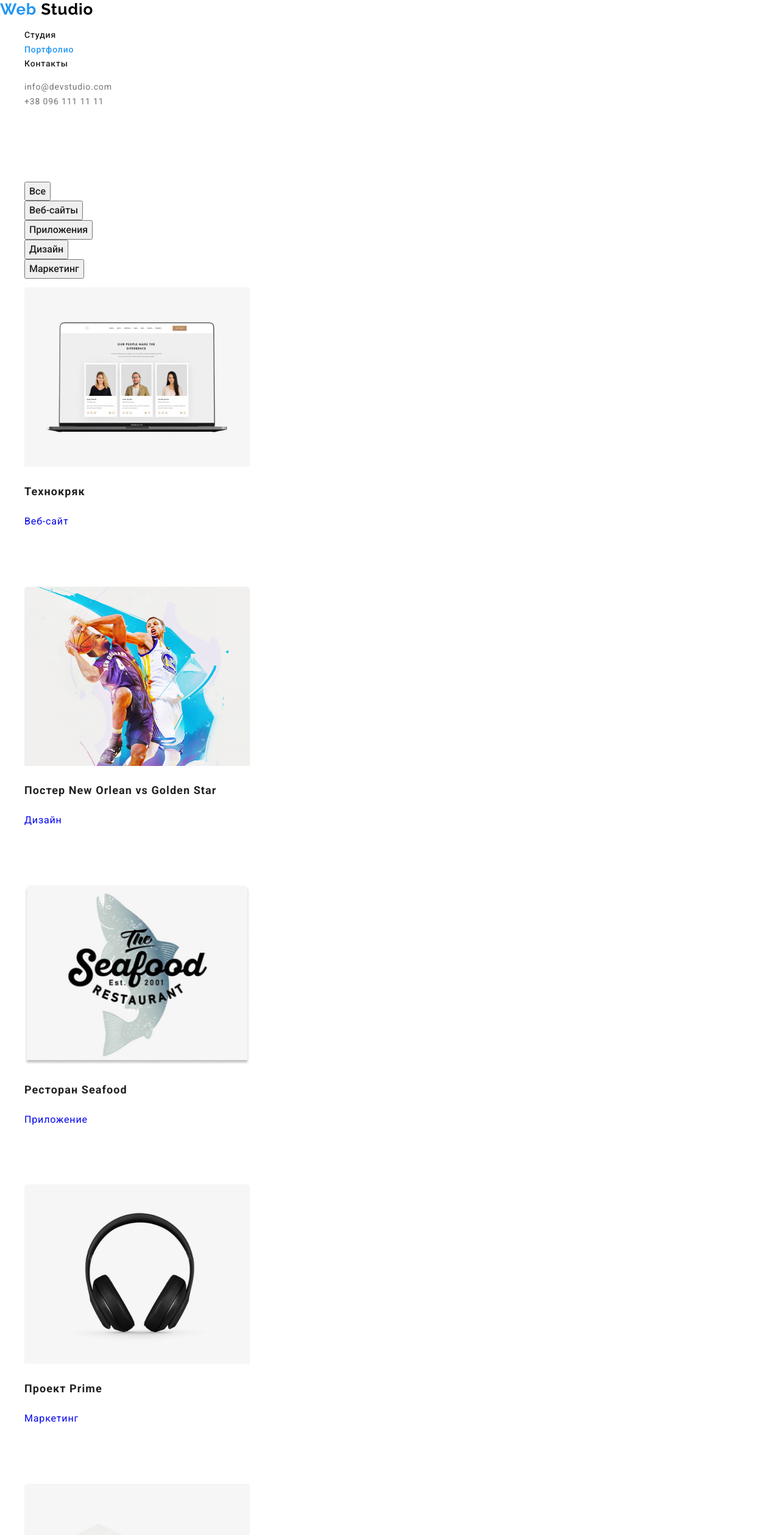
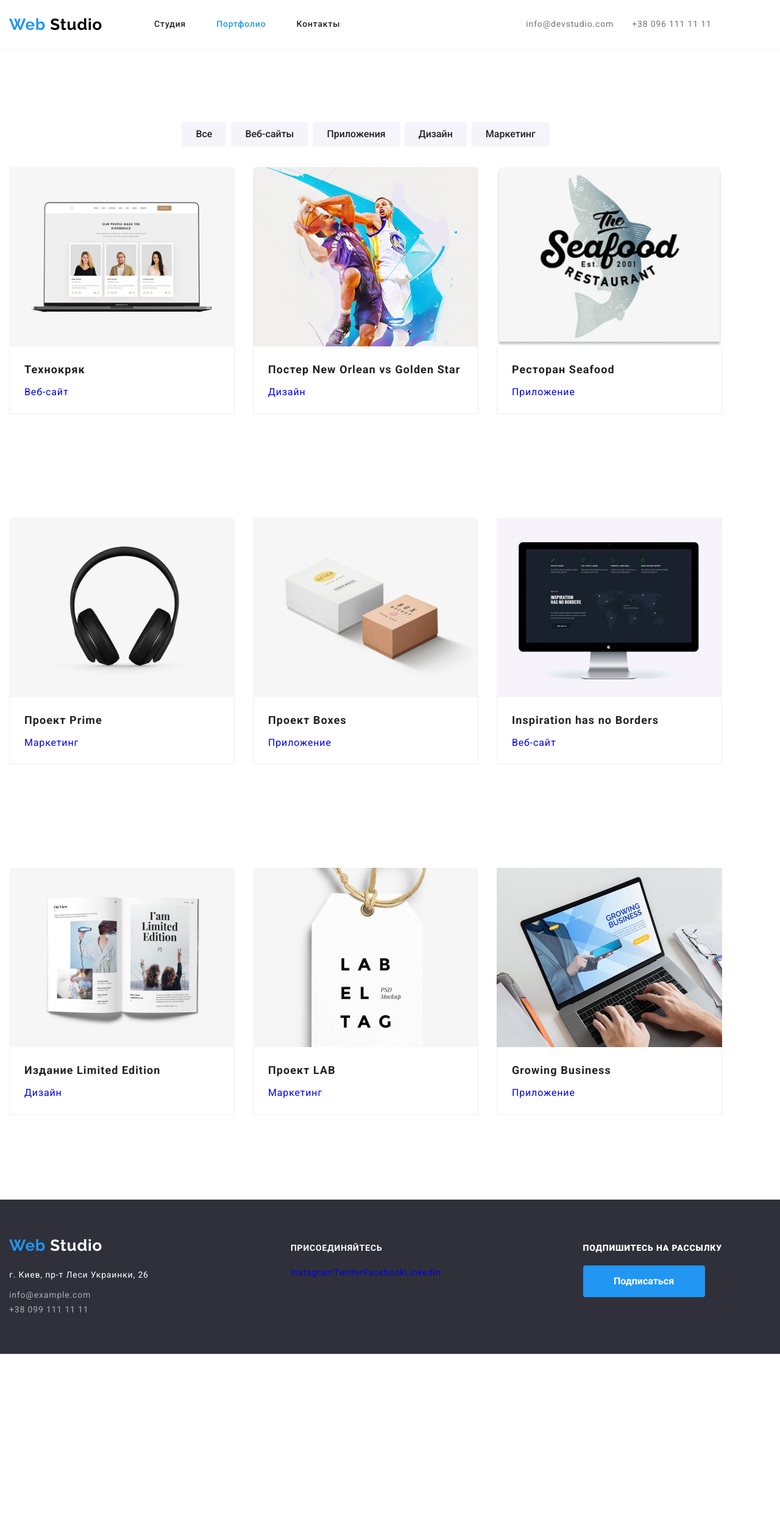
Before and after one commit to galka-travinskaya/goit-markup-hw-03, a plain HTML site: page portfolio.html in a window 1280 px wide. Shown: the top 2517 px of the page at 61% size. After the commit the page ends 2220 px from the top, so only its background shows below. Drawn offline with nearby package versions, Linux system fonts and the light colour scheme.

Commit message:
Оформляет геометрию и flex

```diff
--- a/css/styles.css
+++ b/css/styles.css
@@ -38,6 +38,7 @@ html {
 
 body {
     margin: 0px;
+
     background-color: var(--primary-white-color);
     color: var(--primary-text-color);
     font-size: 14px;
@@ -46,7 +47,44 @@ body {
     letter-spacing: 0.06em;
 }
 
+h1,
+h2,
+h3,
+p {
+    margin: 0px;
+}
+
+ul {
+    margin: 0px;
+    padding: 0px;
+    list-style: none;
+}
+
+a {
+    margin: 0px;
+    text-decoration: none;
+}
+
+img {
+    display: block
+}
+
+
     /*header*/
+.page-header {
+    border-bottom: 1px solid #EEEEEE;
+}
+
+.main-page {
+    display: flex;
+    align-items: center;
+}
+
+.main-nav {
+    display: flex;
+    align-items: center;
+}
+
 .logo {
     font-family: var(--font-logo);
     font-weight: 700;
@@ -63,10 +101,29 @@ body {
 }
 
 .logo-footer {
+    margin-bottom: 20px;
     color: var(--primary-white-color)
 }
 
+
+.site-nav {
+    display: flex;
+    margin-left: 85px;
+}
+
+.site-nav .item {
+    margin-right: 50px;
+}
+
+.site-nav .item:last-child {
+    margin-right: 0px;
+}
+
 .site-nav .link {
+    display: block;
+    padding-top: 32px;
+    padding-bottom: 32px;
+
     color: var(--title-text-color);
     font-family: var(--font-text);
     font-weight: 500;
@@ -87,6 +144,19 @@ body {
     color: var(--title-text-color);
 }
 
+.contacts {
+    display: flex;
+    margin-left: 305px;
+}
+
+.contacts .item {
+    margin-right: 30px;
+}
+
+.contacts .item:last-child {
+    margin-right: 0px;
+}
+
 .contact-link {
     font-style: normal;
     color: var(--primary-text-color)
@@ -98,22 +168,36 @@ body {
 }
 
 /*main*/
+.container {
+    width: 1200px;
+    padding-left: 15px;
+    padding-right: 15px
+}
 
 .hero {
-    background-color: var(--background-header-color)
+    background-color: var(--background-header-color);
+    text-align: center;
 }
 
 .hero-title {
+    margin-bottom: 30px;
+
     color: var(--primary-white-color);
     font-weight: 900;
     font-size: 44px;
     line-height: 1.36;
-    text-align: center;
     text-transform: uppercase
 }
 
 .button {
+    display: inline-block;
+    min-width: 73px;
+    padding: 6px 22px;
+    border: 1px solid transparent;
+    border-radius: 4px;
+
     color: var(--title-text-color);
+    background-color: var(--background-button-color);
     text-decoration: none;
     font-weight: 500;
     font-size: 16px;
@@ -128,27 +212,46 @@ body {
 }
 
 .button-primary {
+    display: inline-block;
+    min-width: 200px;
+    border-radius: 4px;
+    padding: 10px 32px;
+    border: 1px solid transparent;
+
     background-color: var(--accent-color);
     color: var(--primary-white-color);
     font-weight: 700;
     font-size: 16px;
     line-height: 1.87;
-    display: flex;
-    align-items: center;
     text-align: center
 }
 
-a {
-    text-decoration: none;
+.filters {
+    display: inline-block;
+    display: flex;
+    margin-bottom: 34px;
+    justify-content: center;
 }
 
-ul {
-    list-style: none;
+.site-filter {
+    margin-right: 8px;
+}
+
+.site-filter:last-child {
+    margin-right: 0px;
 }
 
 
 /*main*/
+.section {
+    padding-top: 94px;
+    padding-bottom: 94px;
+}
+
+/*Приоритет*/
 .section-title {
+    margin-bottom: 50px;
+
     color: var(--title-text-color);
     font-weight: 700;
     font-size: 36px;
@@ -156,32 +259,52 @@ ul {
     text-align: center
 }
 
-.section-caption {
-    color: var(--title-text-color);
-    font-weight: 700;
-    font-size: 18px;
-    line-height: 2;
-    letter-spacing: 0.06em
+.benefits {
+    display: flex;
 }
 
-/*сотрудники*/
-.headline {
-    color: var(--title-text-color);
-    font-weight: 500;
-    font-size: 16px;
-    line-height: 1.18
+.benefits .item {
+    margin-right: 30px;
+    width: calc((100% - 90px) / 4);
+}
+
+.item:last-child {
+    margin-right: 0px;
+}
+
+.image {
+    margin-bottom: 30px;
 }
 
 .subject {
+    margin-bottom: 10px;
+
     color: var(--title-text-color);
     font-weight: 700;
     font-size: 14px;
     line-height: 1.14;
-    text-align: center;
     text-transform: uppercase
 }
 
+
+/*Чем мы занимаемся*/
+.works-item {
+    display: flex;
+}
+
+.works-item .site-menu {
+    margin-right: 30px;
+    width: calc ((100% - 60px) / 3);
+}
+
+.site-menu:last-child {
+    margin-right: 0px;
+}
+
 .item-title {
+    padding-top: 27px;
+    padding-bottom: 27px;
+
     color: var(--primary-white-color);
     font-weight: 700;
     font-size: 14px;
@@ -190,10 +313,96 @@ ul {
     text-transform: uppercase
 }
 
+
+/*Команда*/
+.team-cards {
+    display: flex;
+}
+
+.team-cards .item{
+    margin-right: 30px;
+    width: calc((100% - 90px) / 4);
+}
+
+.team-content {
+    background: #FFFFFF;
+    box-shadow: 0px 2px 1px rgba(0, 0, 0, 0.2), 0px 1px 1px rgba(0, 0, 0, 0.14), 0px 1px 3px rgba(0, 0, 0, 0.12);
+    border-bottom-right-radius: 4px;
+    border-bottom-left-radius: 4px;
+}
+
+.headline {
+    padding-top: 30px;
+    margin-bottom: 10px;
+
+    color: var(--title-text-color);
+    font-weight: 500;
+    font-size: 16px;
+    line-height: 1.18;
+    text-align: center;
+}
+
 .text {
-font-weight: 400;
-font-size: 16px;
-line-height: 1.18
+    margin-bottom: 45px;
+    font-weight: 400;
+    font-size: 16px;
+    line-height: 1.18;
+    text-align: center;
+}
+
+.card-icon {
+    display: flex;
+}
+
+.icon {
+    margin-bottom: 24px;
+}
+
+
+/*Клиенты*/
+.clients {
+    display: flex;
+}
+
+.clients .item {
+    margin-right: 30px;
+    width: calc((100% - 150px) / 6);
+}
+
+/*Портфолио*/
+.section-portfolio {
+    display: flex;
+    flex-wrap: wrap;
+}
+
+.section-portfolio .site-menu {
+    width: calc((100% - 60px) / 3);
+}
+
+.site-menu:not(:nth-child(3n)) {
+    margin-right: 30px;
+}
+
+.section-portfolio .site-menu:not(:nth-last-child(-n + 3)) {
+    margin-bottom: 30px;
+}
+
+.card-content {
+    padding: 20px 24px;
+    background: #FFFFFF;
+    border-bottom: 1px solid #EEEEEE;
+    border-right: 1px solid #EEEEEE;
+    border-left: 1px solid #EEEEEE
+}
+
+.section-caption {
+    margin-bottom: 4px;
+
+    color: var(--title-text-color);
+    font-weight: 700;
+    font-size: 18px;
+    line-height: 2;
+    letter-spacing: 0.06em
 }
 
 .subtitle {
@@ -215,7 +424,18 @@ line-height: 1.18
     background-color: var(--background-footer-color);
 }
 
+.container-footer {
+    display: flex;
+    width: 1200px;
+    padding: 60px 15px;
+    align-items: baseline;
+    justify-content: space-between
+}
+
 .aside {
+    margin-top: 20px;
+    margin-bottom: 9px;
+
     font-style: normal;
     font-weight: 400;
     font-size: 14px;
@@ -224,22 +444,20 @@ line-height: 1.18
 }
 
 .link-footer {
+    margin-bottom: 9px;
     color: var(--footer-link-color);
     font-style: normal
 }
 
+.link-footer:last-child {
+    margin-bottom: 0px;
+}
+
 .socials {
+    margin-bottom: 20px;
     font-weight: 700;
     font-size: 14px;
     line-height: 1.14;
     text-transform: uppercase;
     color: var(--primary-white-color)
 }
-
-.user {
-    font-weight: 400;
-    font-size: 12px;
-    line-height: 2;
-    text-align: center;
-    color: var(--footer-link-color)
-}
--- a/portfolio.html
+++ b/portfolio.html
@@ -10,97 +10,122 @@
         <link rel="stylesheet" href="./css/normalize.css" />
     </head>
     <body>
-        <header class="page-heder">
-            <nav>
+        <header class="page-header">
+            <div class="container">
+                <div class="main-page">
+                    <nav class="main-nav">
                         <a href="#" class="logo">
                             <span class="logo-web">Web</span>
                             <span class="logo-header">Studio</span>
                         </a>
-                <ul class="site-nav list">
-                    <li><a href="index.html" class="link">Студия</a></li>
-                    <li><a href="portfolio.html" class="link current">Портфолио</a></li>
-                    <li><a href="#" class="link">Контакты</a></li>
+                        <ul class="site-nav">
+                            <li class="item"><a href="index.html" class="link">Студия</a></li>
+                            <li class="item"><a href="portfolio.html" class="link current">Портфолио</a></li>
+                            <li class="item"><a href="#" class="link">Контакты</a></li>
                         </ul>
+                    </nav>
 
+                    <div>
                         <address>
-                <ul>
-                    <li><a href="mailto:info@devstudio.com" class="contact-link">info@devstudio.com</a></li>
-                    <li><a href="tel:+380961111111" class="contact-link">+38 096 111 11 11</a></li>
+                        <ul class="contacts">
+                            <li class="item"><a href="mailto:info@devstudio.com" class="contact-link">info@devstudio.com</a></li>
+                            <li class="item"><a href="tel:+380961111111" class="contact-link">+38 096 111 11 11</a></li>
                         </ul>
                         </address>
-            </nav>
+                    </div>
+                </div>
+            </div>
         </header>
 
         <main>
             <h1 class="hero-title">Наши проекты</h1>
-
-            <ul>
-                <li><button type="button" class="button">Все</button></li>
-                <li><button type="button" class="button">Веб-сайты</button></li>
-                <li><button type="button" class="button">Приложения</button></li>
-                <li><button type="button" class="button">Дизайн</button></li>
-                <li><button type="button" class="button">Маркетинг</button></li>
+            <div class="container">
+                <ul class="filters">
+                    <li class="site-filter"><button type="button" class="button">Все</button></li>
+                    <li class="site-filter"><button type="button" class="button">Веб-сайты</button></li>
+                    <li class="site-filter"><button type="button" class="button">Приложения</button></li>
+                    <li class="site-filter"><button type="button" class="button">Дизайн</button></li>
+                    <li class="site-filter"><button type="button" class="button">Маркетинг</button></li>
                 </ul>
-
-            <ul class="section">
-                <li>
-                    <a href=""><img src="./images/tehnokrjak.jpg" alt="Фото сотрудников" width="370" height="294"/></a>
+                <ul class="section-portfolio">
+                    <li class="site-menu">
+                        <a href="#"><img src="./images/tehnokrjak.jpg" alt="Фото сотрудников" width="370" height="294"/></a>
+                        <div class="card-content">
                             <a href="#"><h2 class="section-caption">Технокряк</h2></a>
                             <a href="#"><p class="subtitle">Веб-сайт</p></a>
+                        </div>
                         <a href="#"><p class="desk">Технокряк это современная площадка распространения коронавируса. Компании используют эту платформу для цифрового шпионажа и атак на защищённые сервера конкурентов.</p></a>
                     </li>
-                <li>
+                    <li class="site-menu">
                         <a href="#"><img src="./images/NewOrlean.jpg" alt="Баскетболисты с мячом" width="370" height="294"/></a>
+                        <div class="card-content">
                             <a href="#"><h2 class="section-caption">Постер New Orlean vs Golden Star</h2></a>
                             <a href="#"><p class="subtitle">Дизайн</p></a>
+                        </div>
                         <a href="#"><p class="desk">Технокряк это современная площадка распространения коронавируса. Компании используют эту платформу для цифрового шпионажа и атак на защищённые сервера конкурентов.</p></a>
                     </li>
-                <li>
+                    <li class="site-menu">
                         <a href="#"><img src="./images/Seafood.jpg" alt="Реклама ресторана" width="370" height="294"/></a>
+                        <div class="card-content">
                             <a href="#"><h2 class="section-caption">Ресторан Seafood</h2></a>
                             <a href="#"><p class="subtitle">Приложение</p></a>
+                        </div>
                         <a href="#"><p class="desk">Технокряк это современная площадка распространения коронавируса. Компании используют эту платформу для цифрового шпионажа и атак на защищённые сервера конкурентов.</p></a>
                     </li>
-                <li>
+                    <li class="site-menu">
                         <a href="#"><img src="./images/Prime.jpg" alt="Наушники" width="370" height="294"/></a>
+                        <div class="card-content">
                             <a href="#"><h2 class="section-caption">Проект Prime</h2></a>
                             <a href="#"><p class="subtitle">Маркетинг</p></a>
+                        </div>
                         <a href="#"><p class="desk">Технокряк это современная площадка распространения коронавируса. Компании используют эту платформу для цифрового шпионажа и атак на защищённые сервера конкурентов.</p></a>
                     </li>
-                <li>
+                    <li class="site-menu">
                         <a href="#"><img src="./images/Boxes.jpg" alt="2 коробки" width="370" height="294"/></a>
+                        <div class="card-content">
                             <a href="#"><h2 class="section-caption">Проект Boxes</h2></a>
                             <a href="#"><p class="subtitle">Приложение</p></a>
+                        </div>
                         <a href="#"><p class="desk">Технокряк это современная площадка распространения коронавируса. Компании используют эту платформу для цифрового шпионажа и атак на защищённые сервера конкурентов.</p></a>
                     </li>
-                <li>
+                    <li class="site-menu">
                         <a href="#"><img src="./images/Inspiration.jpg" alt="Монитор" width="370" height="294"/></a>
+                        <div class="card-content">
                             <a href="#"><h2 class="section-caption">Inspiration has no Borders</h2></a>
                             <a href="#"><p class="subtitle">Веб-сайт</p></a>
+                        </div>
                         <a href="#"><p class="desk">Технокряк это современная площадка распространения коронавируса. Компании используют эту платформу для цифрового шпионажа и атак на защищённые сервера конкурентов.</p></a>
                     </li>
-                <li>
+                    <li class="site-menu">
                         <a href="#"><img src="./images/Limited.jpg" alt="Журнал" width="370" height="294"/></a>
+                        <div class="card-content">
                             <a href="#"><h2 class="section-caption">Издание Limited Edition</h2></a>
                             <a href="#"><p class="subtitle">Дизайн</p></a>
+                        </div>
                         <a href="#"><p class="desk">Технокряк это современная площадка распространения коронавируса. Компании используют эту платформу для цифрового шпионажа и атак на защищённые сервера конкурентов.</p></a>
                     </li>
-                <li>
+                    <li class="site-menu">
                         <a href="#"><img src="./images/LAB.jpg" alt="Бирка" width="370" height="294"/></a>
+                        <div class="card-content">
                             <a href="#"><h2 class="section-caption">Проект LAB</h2></a>
                             <a href="#"><p class="subtitle">Маркетинг</p></a>
+                        </div>
                         <a href="#"><p class="desk">Технокряк это современная площадка распространения коронавируса. Компании используют эту платформу для цифрового шпионажа и атак на защищённые сервера конкурентов.</p></a>
                     </li>
-                <li>
+                    <li class="site-menu">
                         <a href="#"><img src="./images/Growing.jpg" alt="Печатающие руки" width="370" height="294"/></a>
+                        <div class="card-content">
                             <a href="#"><h2 class="section-caption">Growing Business</h2></a>
                             <a href="#"><p class="subtitle">Приложение</p></a>
+                        </div>
                         <a href="#"><p class="desk">Технокряк это современная площадка распространения коронавируса. Компании используют эту платформу для цифрового шпионажа и атак на защищённые сервера конкурентов.</p></a>
                     </li>
                 </ul>
+            </div>
         </main>
 
         <footer class="footer">
+            <div class="container-footer">
                 <div>
                     <a href="#" class="logo">
                         <span class="logo-web">Web</span>
@@ -115,30 +140,22 @@
                     </address>
                 </div>
 
-            <div>
+                <div class="social-link">
                     <p class="socials">
                         ПРИСОЕДИНЯЙТЕСЬ
                     </p>
-                <ul>
+                    <ul class="card-icon">
                         <li>
-                        <a href="#">
-                            <img src="./images/instagram.svg" alt="Логотип Instagram" width="44">
-                        </a>
+                            <a href="#">Instagram</a>
                         </li>
                         <li>
-                        <a href="#">
-                            <img src="./images/twitter.svg" alt="Логотип Twitter" width="44">
-                        </a>
+                            <a href="#">Twitter</a>
                         </li>
                         <li>
-                        <a href="#">
-                            <img src="images/fb.svg" alt="Логотип Facebook" width="44">
-                        </a>
+                            <a href="#">Facebook</a>
                         </li>
                         <li>
-                        <a href="#">
-                            <img src="images/in.svg" alt="Логотип Lindelin" width="44">
-                        </a>
+                            <a href="#">LinkedIn</a>
                         </li>
                     </ul>
                 </div>
@@ -147,10 +164,9 @@
                     <p class="socials">
                         <b>ПОДПИШИТЕСЬ НА РАССЫЛКУ</b>
                     </p>
-                <button><a href="#" class="button-primary">Подписаться</a></button>
+                    <button class="button-primary">Подписаться</button>
                 </div>
-
-            <span class="user">2020 | Developed by GoIT Students</span>
+            </div>
         </footer>
     </body>
 </html>
```
Also changed, not shown: index.html (+103 -122 lines), images/box.jpg (added), images/box2.jpg (added). Lines whose indentation alone changed are shown as unchanged.
